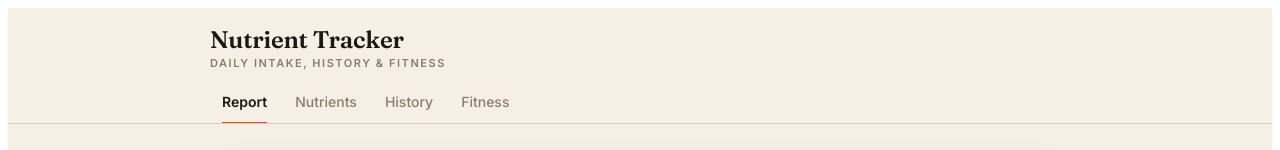
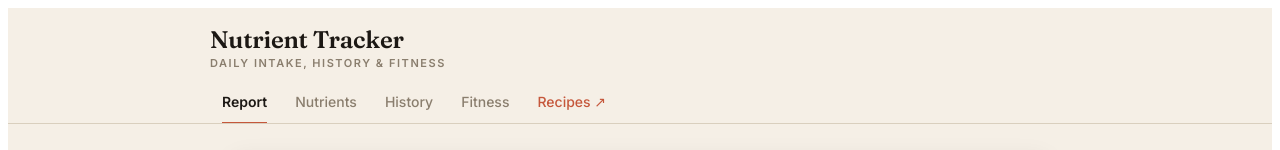
Before and after one commit to TKB789/nutrients, a React (Vite) app: page / in a window 1280 px wide. Shown: the top 150 px of the page. Built offline with nearby package versions, Linux system fonts and the light colour scheme.

Commit message:
Add files via upload

```diff
--- a/src/App.jsx
+++ b/src/App.jsx
@@ -90,6 +90,9 @@ const KEYS = Object.keys(ZERO);
 // Site owner: replace with your own free key from https://api.data.gov/signup
 // DEMO_KEY works but is rate-limited (~30 lookups/hour per visitor IP).
 const USDA_API_KEY = "DEMO_KEY";
+
+// The companion Citrus&Spice recipe site (the Recipes ↗ tab links here).
+const RECIPE_SITE_URL = "https://tkb789.github.io/Recipes/";
 
 // Approximate gram equivalents for household measures. Weight units are
 // exact; volume units assume a typical density and are marked approximate.
@@ -1268,8 +1271,6 @@ export default function NutritionAssessment() {
   const fatPct = totals.kcal ? (fatKcal / totals.kcal) * 100 : 0;
   const carbPct = totals.kcal ? (carbKcal / totals.kcal) * 100 : 0;
 
-  const embedded = typeof window !== "undefined" && window.self !== window.top;
-
   const TABS = [
     ["report", "Report"],
     ["reference", "Nutrients"],
@@ -1281,22 +1282,23 @@ export default function NutritionAssessment() {
     <div className="na-root">
       <style>{css}</style>
 
-      <header style={{ background: C.paper, borderBottom: `1px solid ${C.rule}`, padding: embedded ? "0 20px" : "18px 20px 0" }}>
+      <header style={{ background: C.paper, borderBottom: `1px solid ${C.rule}`, padding: "18px 20px 0" }}>
         <div style={{ maxWidth: 860, margin: "0 auto" }}>
-          {!embedded && (
           <div>
             <h1 className="na-serif" style={{ margin: 0, fontSize: 24, fontWeight: 600, lineHeight: 1.15 }}>
               Nutrient Tracker
             </h1>
             <div className="na-eyebrow" style={{ marginTop: 2 }}>Daily intake, history & fitness</div>
           </div>
-          )}
-          <nav role="tablist" style={{ display: "flex", gap: 4, marginTop: embedded ? 0 : 10, overflowX: "auto" }}>
+          <nav role="tablist" style={{ display: "flex", gap: 4, marginTop: 10, overflowX: "auto" }}>
             {TABS.map(([id, label]) => (
               <button key={id} role="tab" aria-selected={tab === id} className="na-tab" onClick={() => setTab(id)}>
                 {label}
               </button>
             ))}
+            <a href={RECIPE_SITE_URL} className="na-tab" style={{ textDecoration: "none", color: C.accent, fontWeight: 500 }}>
+              Recipes ↗
+            </a>
           </nav>
         </div>
       </header>
```
Lines whose indentation alone changed are shown as unchanged.
